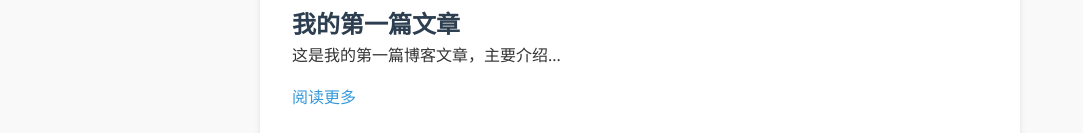
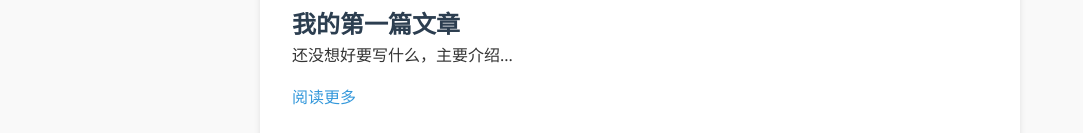
Before and after one commit to wuheihei/wuheihei.github.io, a plain HTML site: page index.html in a window 1280 px wide. Shown: the part 279-412 px from the top of the page, without its empty margins (0-1083 px from the left). Drawn offline with Linux system fonts and the light colour scheme.

Commit message:
test commit

```diff
--- a/index.html
+++ b/index.html
@@ -38,7 +38,7 @@
             <article class="post-card">
                 <div class="post-date">2025-12-10</div>
                 <h2><a href="posts/post1.html">我的第一篇文章</a></h2>
-                <p>这是我的第一篇博客文章，主要介绍...</p>
+                <p>还没想好要写什么，主要介绍...</p>
                 <a href="posts/post1.html" class="read-more">阅读更多</a>
             </article>
             <!-- 更多文章 -->
```
